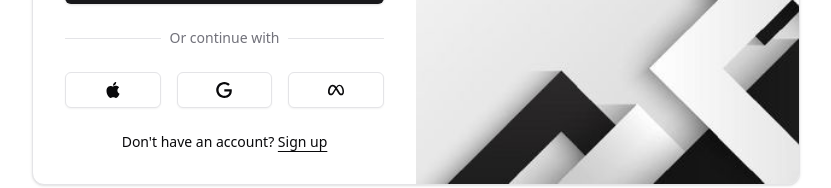
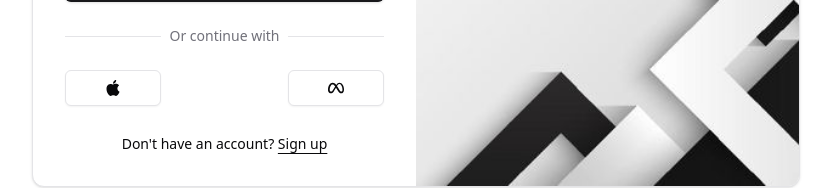
Before and after one commit to YassinDeli/Dashboard, a React (Vite) app: page / in a window 1280 px wide. Shown: the part 445-633 px from the top of the page, without its empty margins (224-1055 px from the left). Built offline with nearby package versions, Linux system fonts and the light colour scheme.

Commit message:
feat(Sign in with Google) - Add Google sign in button - Add Google sign in functionality -add react-google-login package

```diff
--- a/package.json
+++ b/package.json
@@ -13,6 +13,7 @@
     "@hookform/resolvers": "^3.10.0",
     "@radix-ui/react-label": "^2.1.1",
     "@radix-ui/react-slot": "^1.1.1",
+    "@react-oauth/google": "^0.12.1",
     "class-variance-authority": "^0.7.1",
     "clsx": "^2.1.1",
     "lucide-react": "^0.474.0",
--- a/src/App.tsx
+++ b/src/App.tsx
@@ -3,9 +3,11 @@ import React from 'react';
 import { BrowserRouter as Router, Routes, Route } from 'react-router-dom';
 import LoginPage from './app/login/login-page';
 import SignupPage from './app/login/signup-page';
+import { GoogleOAuthProvider } from '@react-oauth/google';
 
 function App() {
   return (
+    <GoogleOAuthProvider clientId="YOUR_GOOGLE_CLIENT_ID">
       <Router>
         <Routes>
           <Route path="/login" element={<LoginPage />} />
@@ -13,6 +15,7 @@ function App() {
           <Route path="/" element={<LoginPage />} /> {/* Default route */}
         </Routes>
       </Router>
+    </GoogleOAuthProvider>
   );
 }
 
--- a/src/components/login-form.tsx
+++ b/src/components/login-form.tsx
@@ -9,6 +9,7 @@ import { useForm } from "react-hook-form";
 import { zodResolver } from "@hookform/resolvers/zod";
 import { loginSchema } from "./login-schema";
 import { Link } from "react-router-dom";
+import { GoogleLogin } from '@react-oauth/google';
 
 export function LoginForm({ className, ...props }: React.ComponentProps<"div">) {
   const {
@@ -22,6 +23,16 @@ export function LoginForm({ className, ...props }: React.ComponentProps<"div">)
   const onSubmit = (data: any) => {
     console.log(data);
     // Handle form submission
+  };
+
+  const handleGoogleLoginSuccess = (response: any) => {
+    console.log("Google Login Success:", response);
+    // Handle the Google login success response
+  };
+
+  const handleGoogleLoginFailure = (error: any) => {
+    console.error("Google Login Error:", error);
+    // Handle the Google login error
   };
 
   return (
@@ -85,15 +96,11 @@ export function LoginForm({ className, ...props }: React.ComponentProps<"div">)
                   </svg>
                   <span className="sr-only">Login with Apple</span>
                 </Button>
-                <Button variant="outline" className="w-full">
-                  <svg xmlns="http://www.w3.org/2000/svg" viewBox="0 0 24 24">
-                    <path
-                      d="M12.48 10.92v3.28h7.84c-.24 1.84-.853 3.187-1.787 4.133-1.147 1.147-2.933 2.4-6.053 2.4-4.827 0-8.6-3.893-8.6-8.72s3.773-8.72 8.6-8.72c2.6 0 4.507 1.027 5.907 2.347l2.307-2.307C18.747 1.44 16.133 0 12.48 0 5.867 0 .307 5.387.307 12s5.56 12 12.173 12c3.573 0 6.267-1.173 8.373-3.36 2.16-2.16 2.84-5.213 2.84-7.667 0-.76-.053-1.467-.173-2.053H12.48z"
-                      fill="currentColor"
-                    />
-                  </svg>
-                  <span className="sr-only">Login with Google</span>
-                </Button>
+                <GoogleLogin
+                  onSuccess={handleGoogleLoginSuccess}
+                  onError={handleGoogleLoginFailure}
+                  className="w-full"
+                />
                 <Button variant="outline" className="w-full">
                   <svg xmlns="http://www.w3.org/2000/svg" viewBox="0 0 24 24">
                     <path
```
Also changed, not shown: 1 other file (tests, documents, lock files or other folders). Lines whose indentation alone changed are shown as unchanged.
